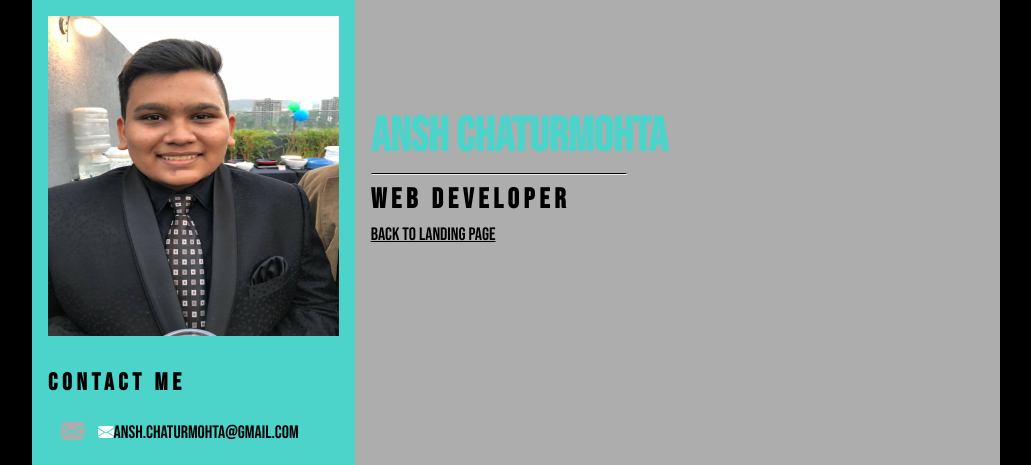
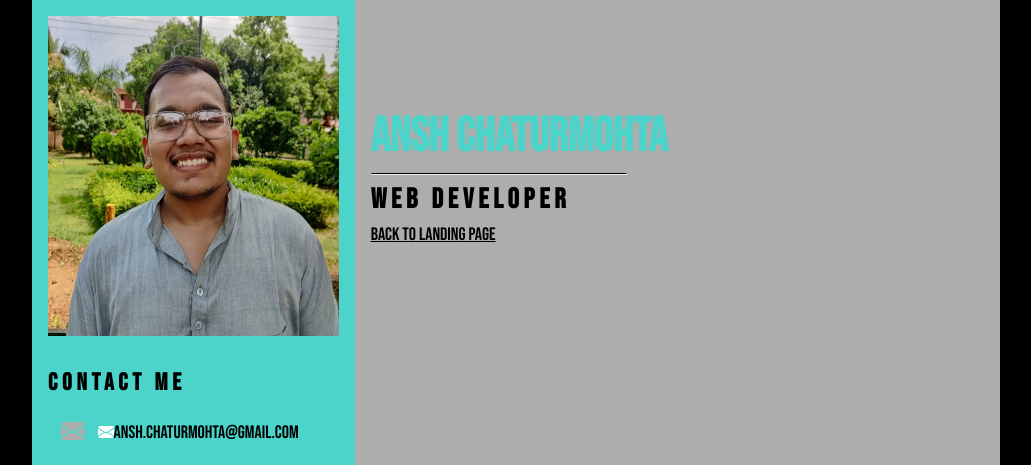
Before and after one commit to ansh-chaturmohta/mine, a plain HTML site: page about.html in a window 1280 px wide. Shown: the top 465 px of the page, without its empty margins (124-1155 px from the left). Drawn offline with nearby package versions, Linux system fonts and the light colour scheme.

Commit message:
Changed Photo and resume

```diff
--- a/about.html
+++ b/about.html
@@ -19,7 +19,7 @@
 
     <div class="profile__perfil flex">
 
-      <img src="images/IMG-20180404-WA0028.jpg" alt="">
+      <img src="images/Photo-2.jpeg" alt="">
 
     </div>
 
```
Also changed, not shown: images/Photo-2.jpeg (added), 1 other file.
